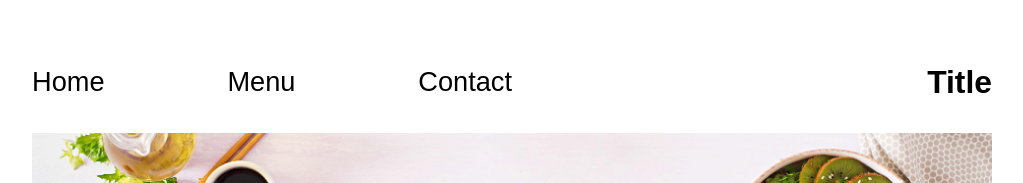
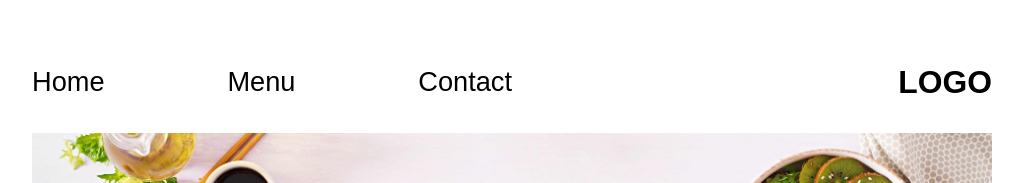
Before and after one commit to TarkanV/odin-restaurant-page, a website built with webpack: page dist/index.html in a window 1280 px wide. Shown: the top 183 px of the page, without its empty margins (128-1151 px from the left). Built offline with nearby package versions, Linux system fonts and the light colour scheme.

Commit message:
Make html content through javascript

```diff
--- a/package.json
+++ b/package.json
@@ -19,6 +19,8 @@
   },
   "homepage": "https://github.com/TarkanV/odin-restaurant-page#readme",
   "devDependencies": {
+    "eslint-config-airbnb-base": "^15.0.0",
+    "eslint-plugin-import": "^2.27.5",
     "sass-loader": "^13.3.2",
     "webpack": "^5.88.0",
     "webpack-cli": "^5.1.4"
--- a/src/index.js
+++ b/src/index.js
@@ -1,6 +1,8 @@
+import loadPage from "./loadPage";
+
 console.log("This Webpack stuff is working :v");
 
-
+loadPage();
 
 
 
--- a/src/loadPage.js
+++ b/src/loadPage.js
@@ -0,0 +1,42 @@
+
+function createElement(tag, parent, cls = ""){
+    const element = document.createElement(tag);
+    cls == "" || element.classList.add(cls);
+    parent.appendChild(element);
+    return element;
+}
+
+const loadPage = function(){
+    const body = document.body;
+    const content = document.querySelector("#content");
+
+    // Loading header elements
+    const header = createElement("div", body, "header");
+    body.insertBefore(header, content);
+    const nav = createElement("ul", header);
+    // Nav Items and Logo
+    const navHome = createElement("li", nav);
+    navHome.textContent = "Home";
+    const navMenu = createElement("li", nav);
+    navMenu.textContent = "Menu";
+    const navContact = createElement("li", nav);
+    navContact.textContent = "Contact";
+    const logo = createElement("h3", header, "logo");
+    logo.textContent = "LOGO";
+
+    // Content
+    const showCase = createElement("div", content, "showcase");
+    const showCaseIMG = createElement("img", showCase);
+    showCaseIMG.src = "./img/plates.jpg";
+
+    //Main
+    const main = createElement("div", content, "main");
+    const headline = createElement("h2", main, "headline");
+    headline.textContent = 'A Gastronomic Adventure Awaits';
+    const subline = createElement("h4", main, "subline");
+    subline.textContent = 'Delicious Delights: Indulge in Exquisite Flavors at Divine Palate Bistro!';
+    const description = createElement("p", main, "description");
+    description.textContent = "Welcome to Divine Palate Bistro, where culinary excellence meets a harmonious dining experience. Nestled in the heart of a vibrant city, our restaurant offers a haven for food enthusiasts seeking unforgettable flavors and a touch of elegance. Immerse yourself in an inviting ambiance that strikes the perfect balance between sophistication and warmth.";
+}
+
+export default loadPage;
```
Also changed, not shown: dist/index.html, dist/main.js, 1 other file.
